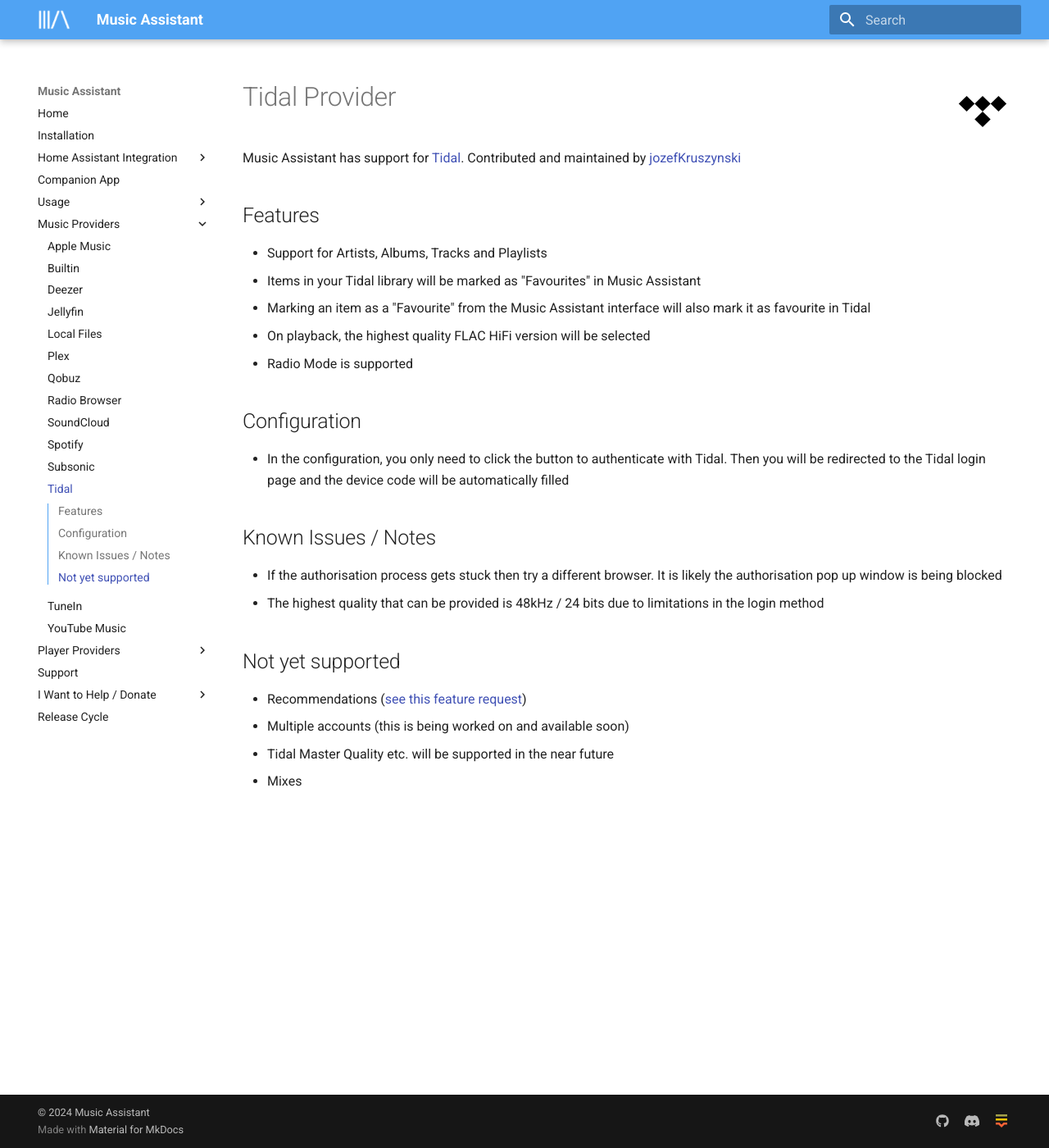
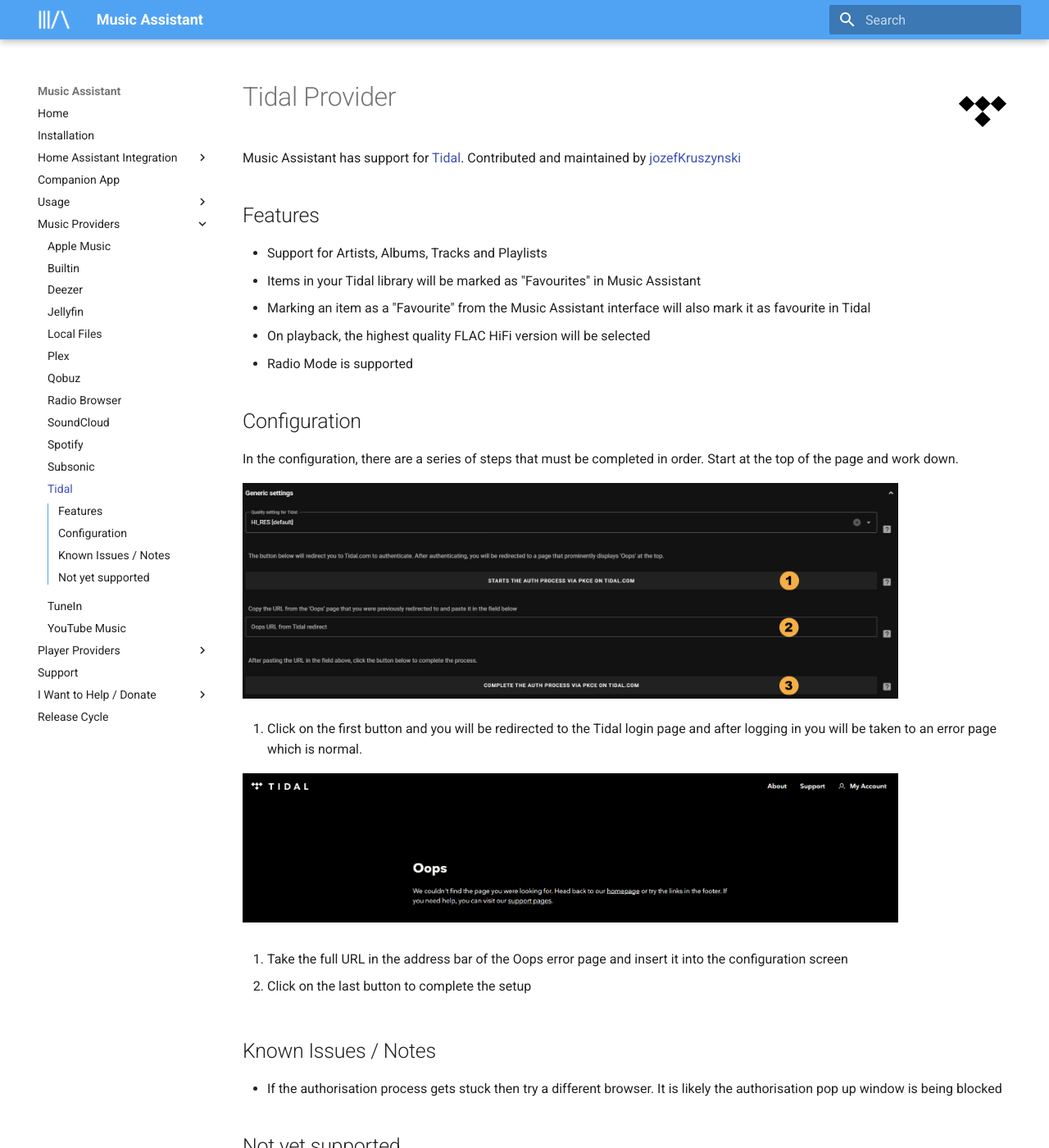
Before and after one commit to pwbriggs/music-assistant.github.io, an MkDocs documentation site: the page built from docs/music-providers/tidal.md, in a window 1280 px wide and 1400 px high. Shown: the whole window at 82% size. Built offline with MkDocs 1.6.1 and Material for MkDocs 9.7.7, drawn with Linux system fonts in a browser that asks for light colours.

Commit message:
Update tidal.md
Add new config flow

```diff
--- a/docs/music-providers/tidal.md
+++ b/docs/music-providers/tidal.md
@@ -12,16 +12,24 @@
 
 ## Configuration
 
-- In the configuration, you only need to click the button to authenticate with Tidal. Then you will be redirected to the Tidal login page and the device code will be automatically filled
+In the configuration, there are a series of steps that must be completed in order. Start at the top of the page and work down.
+
+![Tidal Config](../assets/screenshots/tidal-config.png){ width=800 }
+
+1. Click on the first button and you will be redirected to the Tidal login page and after logging in you will be taken to an error page which is normal.
+
+![Oops Page](../assets/screenshots/oops-page.png){ width=800 }
+
+2. Take the full URL in the address bar of the Oops error page and insert it into the configuration screen
+
+3. Click on the last button to complete the setup
 
 ## Known Issues / Notes
 
 - If the authorisation process gets stuck then try a different browser. It is likely the authorisation pop up window is being blocked
-- The highest quality that can be provided is 48kHz / 24 bits due to limitations in the login method
 
 ## Not yet supported
 
 - Recommendations ([see this feature request](https://github.com/music-assistant/hass-music-assistant/discussions/535))
 - Multiple accounts (this is being worked on and available soon)
-- Tidal Master Quality etc. will be supported in the near future
 - Mixes
```
